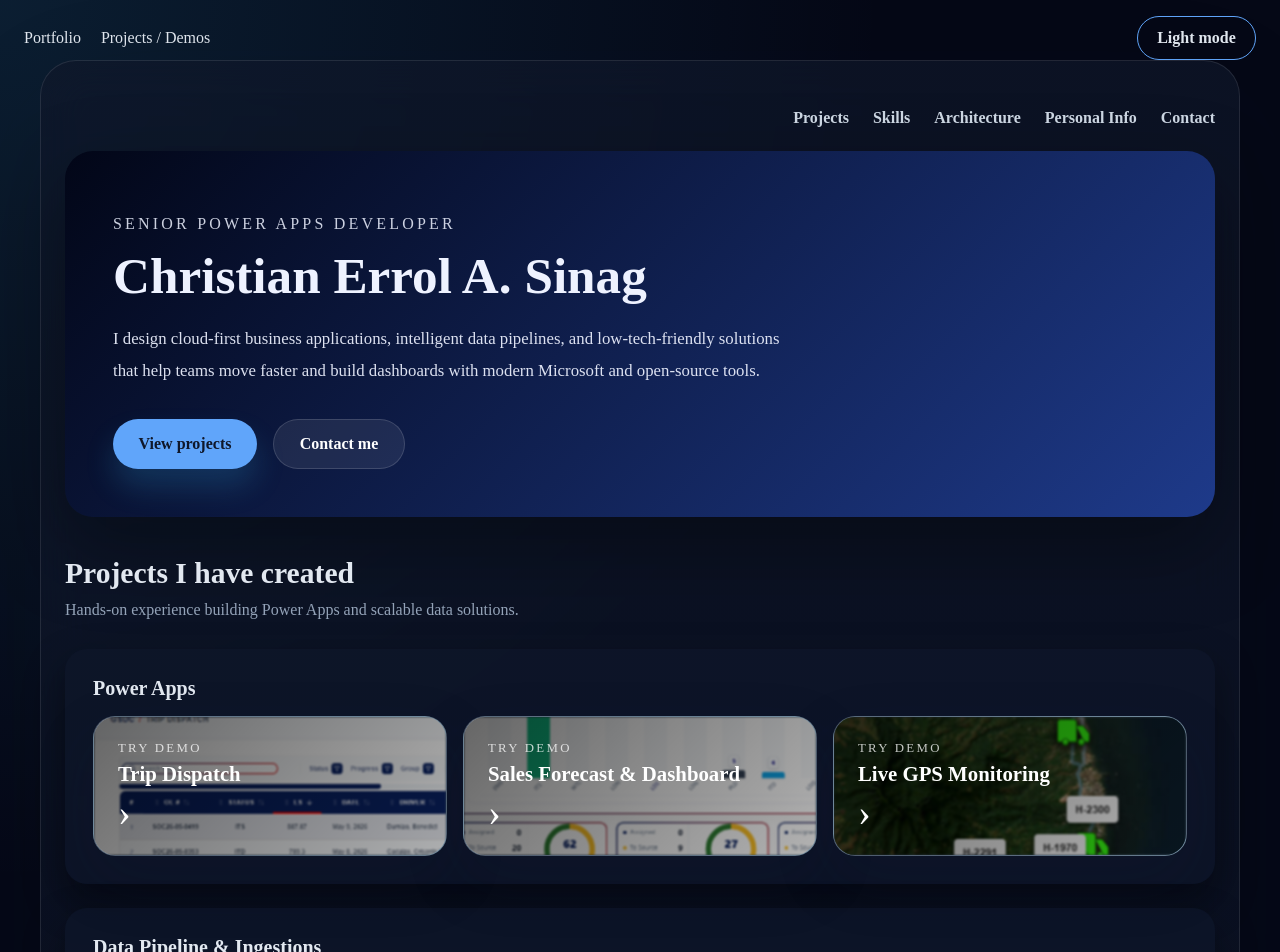
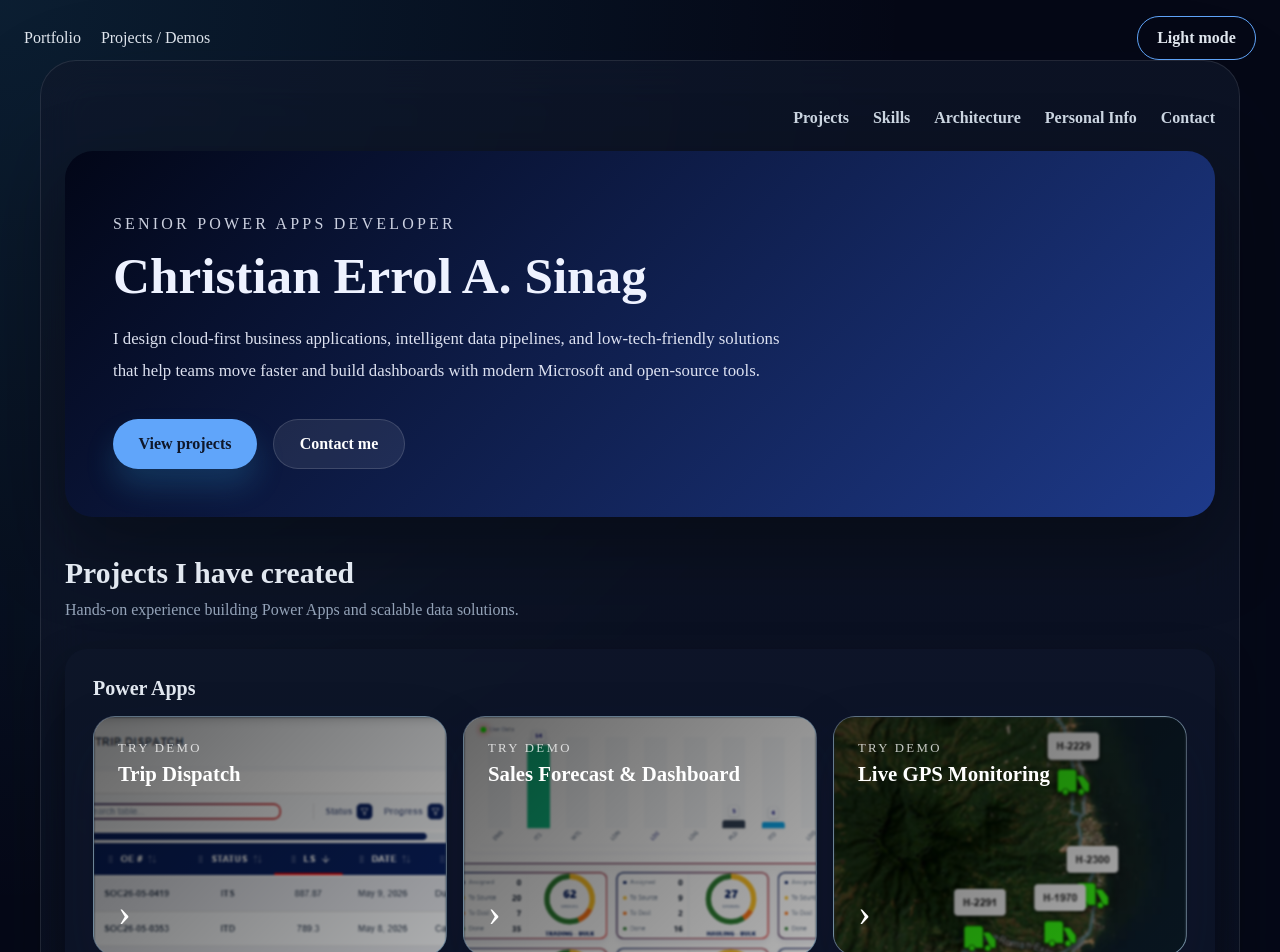
Before and after one commit to roooooool/CESWEB_PORTFOLIO, a React (Vite) app: page / in a window 1280 px wide. Shown: the top 952 px of the page. Built offline with nearby package versions, Linux system fonts and the light colour scheme.

Commit message:
fixed something

```diff
--- a/src/App.css
+++ b/src/App.css
@@ -173,6 +173,7 @@
   grid-template-columns: repeat(auto-fit, minmax(230px, 1fr));
   gap: 1rem;
   margin: 1rem 0 0;
+  height: 30vh;
 }
 
 .demo-card {
```
